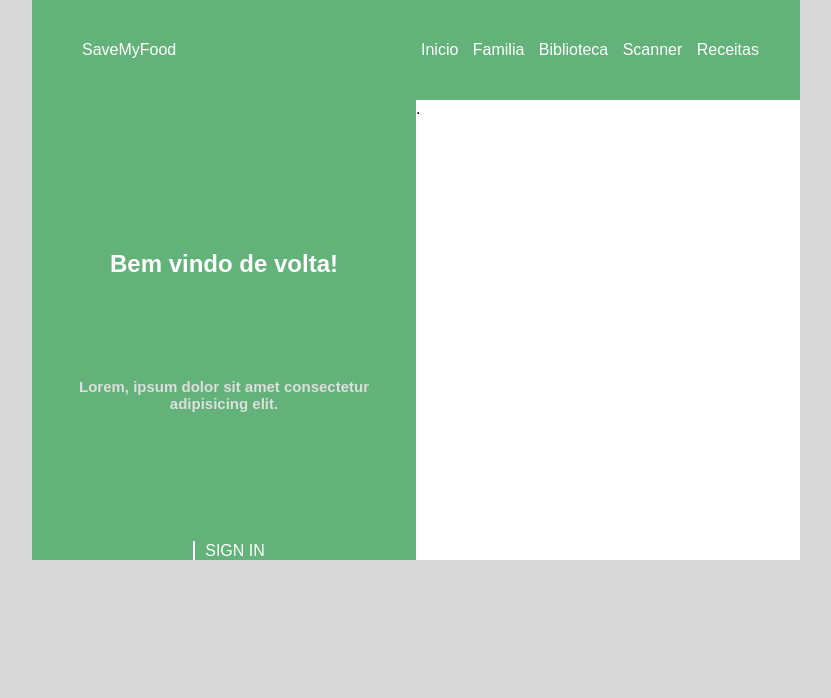
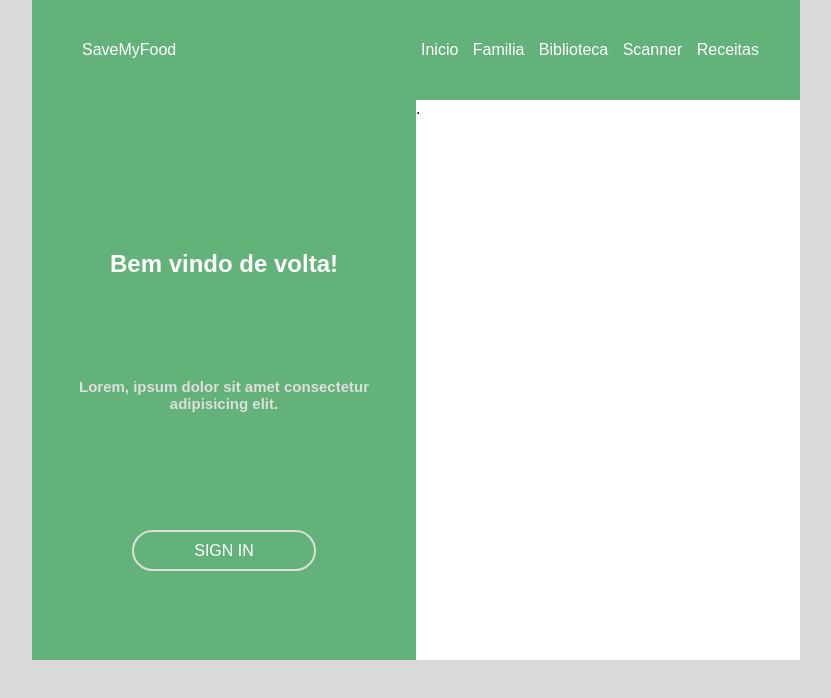
Before and after one commit to PedroStabach/SafeMyFood, a plain HTML site: page login.html in a window 1280 px wide. Shown: the whole page, without its empty margins (224-1055 px from the left). Drawn offline with Linux system fonts and the light colour scheme.

Commit message:
cadastro design metade

```diff
--- a/login.html
+++ b/login.html
@@ -29,7 +29,7 @@
         <div class="asideArea">
             <h1>Bem vindo de volta!</h1>
             <h2>Lorem, ipsum dolor sit amet consectetur adipisicing elit.</h2>
-            <div class="botaoLogin"> <a href=""></a>SIGN IN</div>
+            <div class="botaoLogin"> <a href="">SIGN IN</a></div>
         </div>
         <div class="asideArea2">
             .
--- a/style.css
+++ b/style.css
@@ -91,9 +91,20 @@ aside .asideArea h2 {
 aside .asideArea .botaoLogin {
     text-align: center;
     margin-top: 100px;
+    margin-bottom: 100px;
+}
+aside .asideArea .botaoLogin a {
+    text-decoration: none;
+    padding-top: 10px;
+    padding-bottom: 10px;
+    padding-left: 60px;
+    padding-right: 60px;
+    border-radius: 50px;
+    border: 2px solid #DEDEDE;
+    margin: 10px;
     color: #ffffff;
 }
-aside .asideArea .botaoLogin a {
-    border: 1px solid #ffffff;
-    margin: 10px;
+aside .asideArea .botaoLogin a:hover {
+    color: #DEDEDE;
+    border: 2px solid #ffffff;
 }
```
